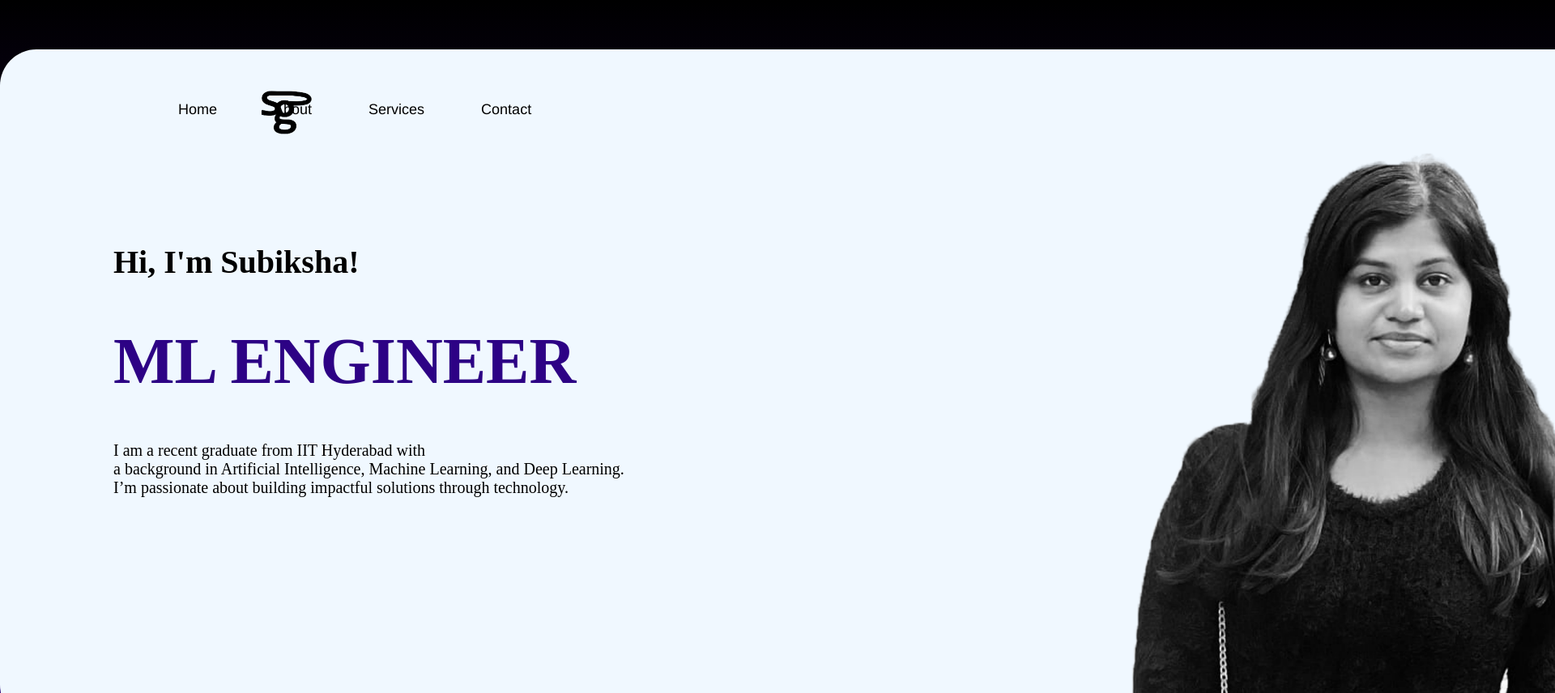
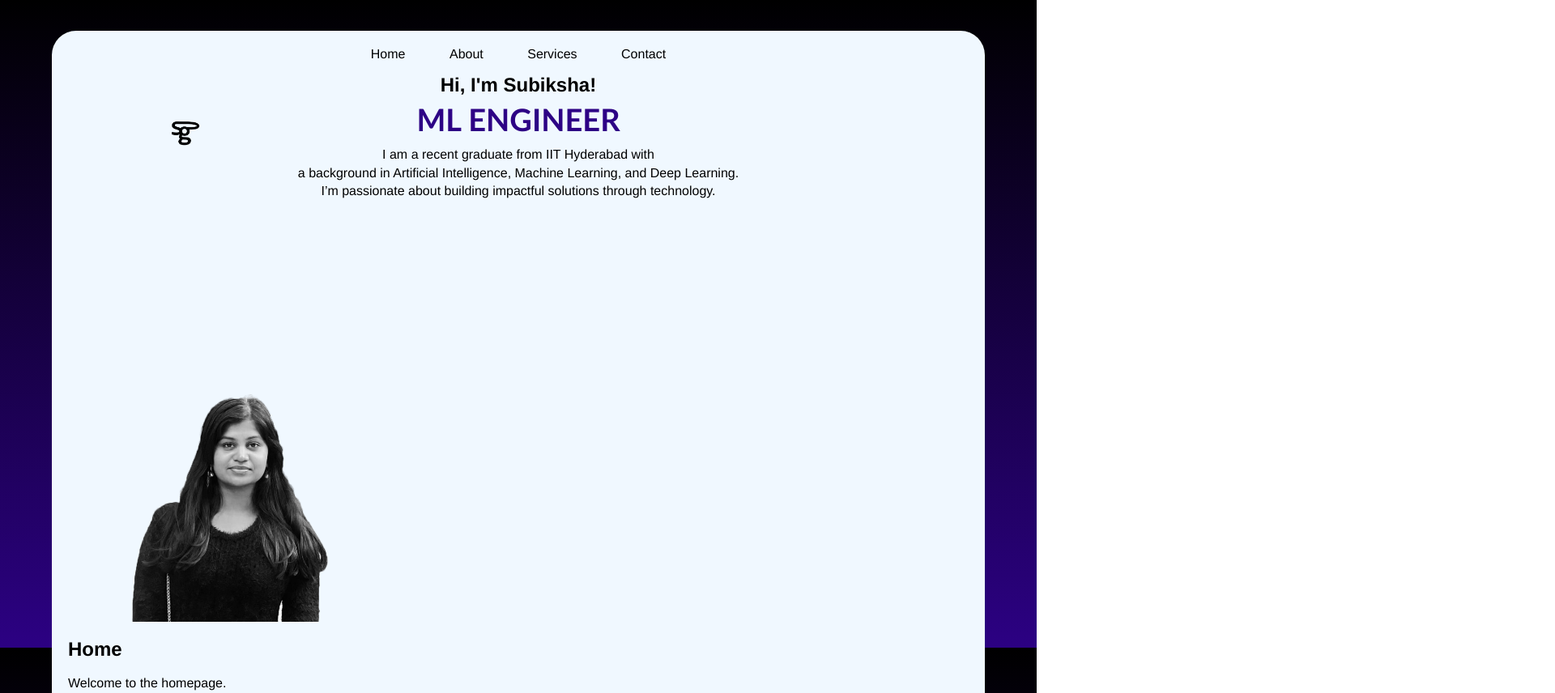
Before and after one commit to Subiksha023/frontend_project, a plain HTML site: page index.html in a window 1280 px wide. Shown: the top 856 px of the page at 81% size, 1920 px wide, since content can reach past the window. Drawn offline with Linux system fonts and the light colour scheme.

Commit message:
added menu with scolling type

```diff
--- a/index.html
+++ b/index.html
@@ -1,146 +1,65 @@
+
+
 <!DOCTYPE html>
 <html>
 
 <head>
   <meta name="viewport" content="width=device-width, initial-scale=1.0">
-    <style>
-        .navbar {
-        background-color: #ffffff00;
-        overflow: hidden;
-        padding: 10px;
-        border-radius: 10px;
-        margin-bottom: 120px;
-        margin-top: -250px;
-        margin-left: -100px ;
-        text-align: center;
-        }
-        .navbar a {
-        float: left;
-        color: rgb(0, 0, 0);
-        padding: 14px 20px;
-        text-decoration: none;
-        font-size: 18px;
-        font-family : Helvetica;
-        margin-right: 30px;
-        }
-        .navbar a:hover {
-        background-color: #ddd;
-        color: black;
-        }
-        .curved-box {
-        width: 1500px;
-        height: 250px;
-        padding: 290px;
-        background-color: #f0f8ff;
-        border-radius: 45px; /* curved corners */
-        margin: 61px auto; /* center the box */
-        text-align: left;
-        }
-        .my-image {
-        width: 1000px;         /* Set width */
-        height: auto;        /* Set height */
-        position: fixed;   /* Allows precise placement */
-        top: -358px;           /* Distance from top of page */
-        left: 1200px;          /* Distance from left */
-        z-index: 999;
-        }
-        .my-logo {
-        width: 400px;         /* Set width */
-        height: auto;        /* Set height */
-        position: fixed;   /* Allows precise placement */
-        top: -55px;           /* Distance from top of page */
-        left: 90px;          /* Distance from left */
-        z-index: 999;
-        }
-        .text-section {
-        position: relative;
-        top: 10px;
-        left: -150px;
-        }
-    </style>
-
-    </head>
-
-
-
-    <body style=" margin: 0; padding: 0; background: linear-gradient(to bottom, #000000, #2c0183); ">
-
-    <div class="curved-box">
-
-
-        <div class="navbar">
-        <a href="#home">Home</a>
-        <a href="#about">About</a>
-        <a href="#services">Services</a>
-        <a href="#contact">Contact</a>
-        </div>
-
-        <div class = 'text-section'>
-            <h1 style="font-size: 40px; font: Helvetica;">Hi, I'm Subiksha!</h1>
-            <h1 style="font-size: 80px; font : Candara; color: #2d0285;">ML ENGINEER</h1>
-            <p style = 'font-size: 20px;'> I am a recent graduate from IIT Hyderabad with <br>
-                a background in Artificial Intelligence, Machine Learning, and Deep Learning. <br>
-                 I’m passionate about building impactful solutions through technology.</p>
-            <img src="pic.png" class="my-image" alt="My Image">
-            <img src="logo.png" class="my-logo" alt="My logo">
-        </div>
-
-
-    </div>
-
-
-
-    </body>
-
-
-
-</html>
-
-
-
-<!-- <!DOCTYPE html>
-<html>
-<head>
-  <meta name="viewport" content="width=device-width, initial-scale=1.0" />
+  <link rel="stylesheet" href="style.css">
   <style>
     * {
       box-sizing: border-box;
     }
 
+    html {
+      scroll-behavior: smooth;
+    }
+
     body {
       margin: 0;
       padding: 0;
+      width: 100%;
+      min-height: 100vh;
+      overflow-y: hidden;
+      overflow-y: auto;
+      background: linear-gradient(to bottom, #000000, #2c0183);
+      background-attachment: fixed; /* important for scroll effect */
+      background-repeat: no-repeat;
+      background-size: cover;
       font-family: Helvetica, sans-serif;
-      background: linear-gradient(to bottom, #000000, #2c0183);
     }
-
+    .container {
+      width: 90%;
+      max-width: 800px;
+      margin: 0 auto;
+    }
     .curved-box {
+      width: 90%;
       max-width: 1200px;
-      margin: 60px auto;
+      height: 400%;
       background-color: #f0f8ff;
-      border-radius: 45px;
-      padding: 40px;
+      border-radius: 30px;
+      margin: 3% auto 3% auto;
+      padding: 20px;
+      position: relative;
       display: flex;
       flex-direction: column;
-      align-items: center;
-      box-shadow: 0 0 20px rgba(0, 0, 0, 0.3);
+      align-items: left;
+      justify-content: space-between;
     }
 
     .navbar {
-      display: flex;
-      justify-content: center;
-      flex-wrap: wrap;
-      gap: 30px;
-      margin-bottom: 40px;
+      text-align: center;
+      margin-bottom: 10px;
     }
 
     .navbar a {
+      color: #000;
+      padding: 8px 15px;
       text-decoration: none;
-      color: #000;
-      font-size: 18px;
-      padding: 10px 20px;
+      font-size: 16px;
+      margin: 0 10px;
       border-radius: 5px;
-      transition: all 0.3s ease;
     }
 
     .navbar a:hover {
@@ -148,89 +67,99 @@
       color: black;
     }
 
-    .content {
-      display: flex;
-      justify-content: space-between;
-      flex-wrap: wrap;
-      width: 100%;
-      gap: 30px;
-    }
-
     .text-section {
-      flex: 1 1 500px;
+      text-align: center;
+      padding: 0 10px;
     }
 
     .text-section h1:first-child {
-      font-size: 40px;
-      margin: 0;
+      font-size: 24px;
+      margin: 5px 0;
     }
 
     .text-section h1:nth-child(2) {
-      font-size: 80px;
+      font-size: 38px;
       font-family: Candara, sans-serif;
       color: #2d0285;
+      margin: 5px 0 10px 0;
+    }
+
+    .text-section p {
+      font-size: 16px;
+      line-height: 1.4;
+      color: #000;
       margin: 10px 0;
     }
 
-    .text-section p {
-      font-size: 20px;
-      line-height: 1.6;
-    }
-
     .my-image {
-      flex: 1 1 400px;
-      max-width: 100%;
+      width: 50%;
+      max-width: 400px;
       height: auto;
-      object-fit: contain;
+      margin-top: 10px;
     }
 
     .my-logo {
+      width: 220px;
+      height: auto;
       position: absolute;
       top: 20px;
       left: 20px;
-      width: 150px;
-      height: auto;
-    }
-
-    @media (max-width: 768px) {
-      .text-section h1:nth-child(2) {
-        font-size: 50px;
-      }
-      .text-section h1:first-child {
-        font-size: 30px;
-      }
-      .navbar {
-        gap: 15px;
-        font-size: 16px;
-      }
     }
   </style>
 </head>
 
 <body>
-  <img src="logo.png" class="my-logo" alt="My logo" />
 
   <div class="curved-box">
+    <img src="logo.png" class="my-logo" alt="My logo">
+
     <div class="navbar">
       <a href="#home">Home</a>
       <a href="#about">About</a>
       <a href="#services">Services</a>
-      <a href="#contact">Contact</a>
+      <a href="page2.html">Contact</a>
     </div>
 
-    <div class="content">
     <div class="text-section">
       <h1>Hi, I'm Subiksha!</h1>
       <h1>ML ENGINEER</h1>
-        <p>
-          I am a recent graduate from IIT Hyderabad with a background in
-          Artificial Intelligence, Machine Learning, and Deep Learning. I’m
-          passionate about building impactful solutions through technology.
+      <p>I am a recent graduate from IIT Hyderabad with<br>
+        a background in Artificial Intelligence, Machine Learning, and Deep Learning.<br>
+        I’m passionate about building impactful solutions through technology.
       </p>
     </div>
 
-      <img src="pic.png" class="my-image" alt="My Image" />
+    <img src="pic.png" class="my-image" alt="My Image">
+
+    <section id="home">
+        <h1>Home</h1>
+        <p>Welcome to the homepage.</p>
+        <p style="line-height: 1.8;"> Lorem Ipsum is simply dummy text of the printing and typesetting industry. Lorem Ipsum has been the industry's standard dummy text ever since the 1500s, when an unknown printer took a galley of type and scrambled it to make a type specimen book. It has survived not only five centuries, but also the leap into electronic typesetting, remaining essentially unchanged. It was popularised in the 1960s with the release of Letraset sheets containing Lorem Ipsum passages, and more recently with desktop publishing software like Aldus PageMaker including versions of Lorem Ipsum. </p>
+        <p style="line-height: 1.8;"> Lorem Ipsum is simply dummy text of the printing and typesetting industry. Lorem Ipsum has been the industry's standard dummy text ever since the 1500s, when an unknown printer took a galley of type and scrambled it to make a type specimen book. It has survived not only five centuries, but also the leap into electronic typesetting, remaining essentially unchanged. It was popularised in the 1960s with the release of Letraset sheets containing Lorem Ipsum passages, and more recently with desktop publishing software like Aldus PageMaker including versions of Lorem Ipsum.</p>
+    </section>
+
+    <section id="about">
+        <h1>About</h1>
+        <p>Welcome to the about page.</p>
+        <p style="line-height: 1.8;"> Where does it come from?
+Contrary to popular belief, Lorem Ipsum is not simply random text. It has roots in a piece of classical Latin literature from 45 BC, making it over 2000 years old. Richard McClintock, a Latin professor at Hampden-Sydney College in Virginia, looked up one of the more obscure Latin words, consectetur, from a Lorem Ipsum passage, and going through the cites of the word in classical literature, discovered the undoubtable source. Lorem Ipsum comes from sections 1.10.32 and 1.10.33 of "de Finibus Bonorum et Malorum" (The Extremes of Good and Evil) by Cicero, written in 45 BC. This book is a treatise on the theory of ethics, very popular during the Renaissance. The first line of Lorem Ipsum, "Lorem ipsum dolor sit amet..", comes from a line in section 1.10.32.
+
+The standard chunk of Lorem Ipsum used since the 1500s is reproduced below for those interested. Sections 1.10.32 and 1.10.33 from "de Finibus Bonorum et Malorum" by Cicero are also reproduced in their exact original form, accompanied by English versions from the 1914 translation by H. Rackham.</p>
+        <p style="line-height: 1.8;"> Contrary to popular belief, Lorem Ipsum is not simply random text. It has roots in a piece of classical Latin literature from 45 BC, making it over 2000 years old. Richard McClintock, a Latin professor at Hampden-Sydney College in Virginia, looked up one of the more obscure Latin words, consectetur, from a Lorem Ipsum passage, and going through the cites of the word in classical literature, discovered the undoubtable source. Lorem Ipsum comes from sections 1.10.32 and 1.10.33 of "de Finibus Bonorum et Malorum" (The Extremes of Good and Evil) by Cicero, written in 45 BC. This book is a treatise on the theory of ethics, very popular during the Renaissance. The first line of Lorem Ipsum, "Lorem ipsum dolor sit amet..", comes from a line in section 1.10.32.</p>
+    </section>
+
+    <section id="services">
+        <h1>Services</h1>
+        <p>Welcome to the services page.</p>
+        <p style="line-height: 1.8;"> Why do we use it?
+It is a long established fact that a reader will be distracted by the readable content of a page when looking at its layout. The point of using Lorem Ipsum is that it has a more-or-less normal distribution of letters, as opposed to using 'Content here, content here', making it look like readable English. Many desktop publishing packages and web page editors now use Lorem Ipsum as their default model text, and a search for 'lorem ipsum' will uncover many web sites still in their infancy. Various versions have evolved over the years, sometimes by accident, sometimes on purpose (injected humour and the like).</p>
+        <p style="line-height: 1.8;"> Why do we use it?
+It is a long established fact that a reader will be distracted by the readable content of a page when looking at its layout. The point of using Lorem Ipsum is that it has a more-or-less normal distribution of letters, as opposed to using 'Content here, content here', making it look like readable English. Many desktop publishing packages and web page editors now use Lorem Ipsum as their default model text, and a search for 'lorem ipsum' will uncover many web sites still in their infancy. Various versions have evolved over the years, sometimes by accident, sometimes on purpose (injected humour and the like).</p>
+    </section>
+
+
   </div>
-  </div>
+
 </body>
-</html> -->
+
+</html>
--- a/style.css
+++ b/style.css
@@ -0,0 +1,59 @@
+* {
+    box-sizing: border-box;
+}
+
+html {
+    scroll-behavior: smooth;
+}
+
+body {
+    margin: 0;
+    padding: 0;
+    width: 100%;
+    min-height: 100vh;
+    overflow-y: hidden;
+    overflow-y: auto;
+    background: linear-gradient(to bottom, #000000, #2c0183);
+    background-attachment: fixed; /* important for scroll effect */
+    background-repeat: no-repeat;
+    background-size: cover;
+    font-family: Helvetica, sans-serif;
+}
+.container {
+    width: 90%;
+    max-width: 800px;
+    margin: 0 auto;
+}
+.curved-box {
+    width: 90%;
+    max-width: 1200px;
+    height: 400%;
+    background-color: #f0f8ff;
+    border-radius: 30px;
+    margin: 3% auto 3% auto;
+    padding: 20px;
+    position: relative;
+    display: flex;
+    flex-direction: column;
+    align-items: left;
+    justify-content: space-between;
+}
+
+.navbar {
+    text-align: center;
+    margin-bottom: 10px;
+}
+
+.navbar a {
+    color: #000;
+    padding: 8px 15px;
+    text-decoration: none;
+    font-size: 16px;
+    margin: 0 10px;
+    border-radius: 5px;
+}
+
+.navbar a:hover {
+    background-color: #ddd;
+    color: black;
+}
```
Also changed, not shown: page2.html (added, +14 -0 lines). Lines whose indentation alone changed are shown as unchanged.
